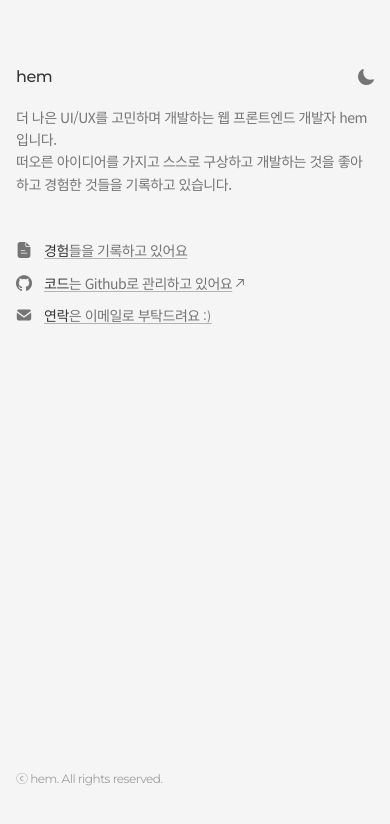
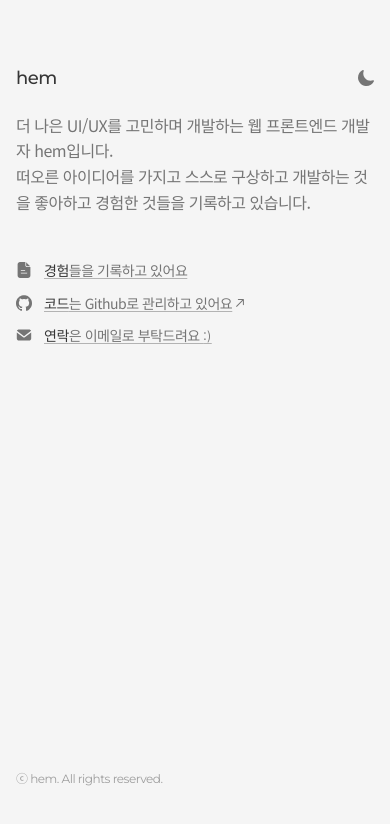
Before and after one commit to woohyemin/blog, a Next.js app: page / in a window 390 px wide. Shown: the top 824 px of the page. Built offline with nearby package versions, Linux system fonts and the light colour scheme.

Commit message:
홈 화면 반응형 레이아웃 조정

```diff
--- a/src/app/page.tsx
+++ b/src/app/page.tsx
@@ -34,15 +34,15 @@ export default function Home() {
         title={
           <div className="flex flex-row gap-2 items-center">
             <h1
-              className={`${montserrat.className} text-primary text-h4 font-medium inline sm:text-h3`}
+              className={`${montserrat.className} text-primary text-h3 font-medium inline`}
             >
               hem
             </h1>
           </div>
         }
         content={
-          <div className="mt-3 sm:mt-6">
-            <p className="text-secondary text-body2 sm:text-body1">
+          <div className="mt-4 sm:mt-6">
+            <p className="text-secondary text-body1">
               더 나은 UI/UX를 고민하며 개발하는 웹 프론트엔드 개발자 hem입니다.
               <br />
               떠오른 아이디어를 가지고 스스로 구상하고 개발하는 것을 좋아하고
```
